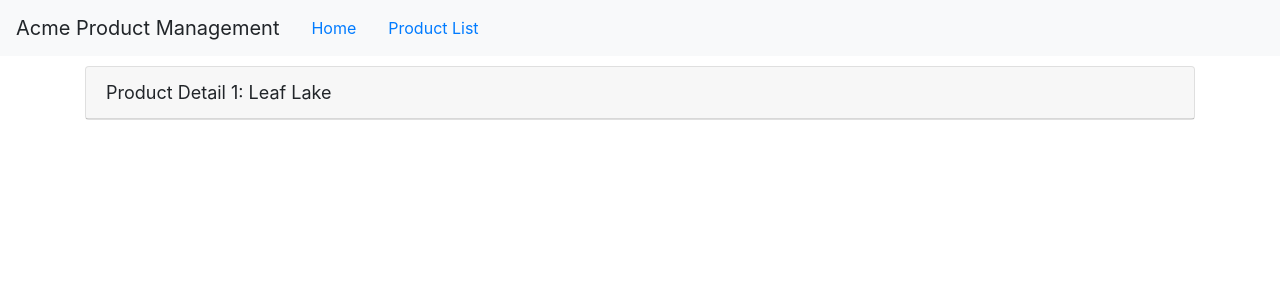
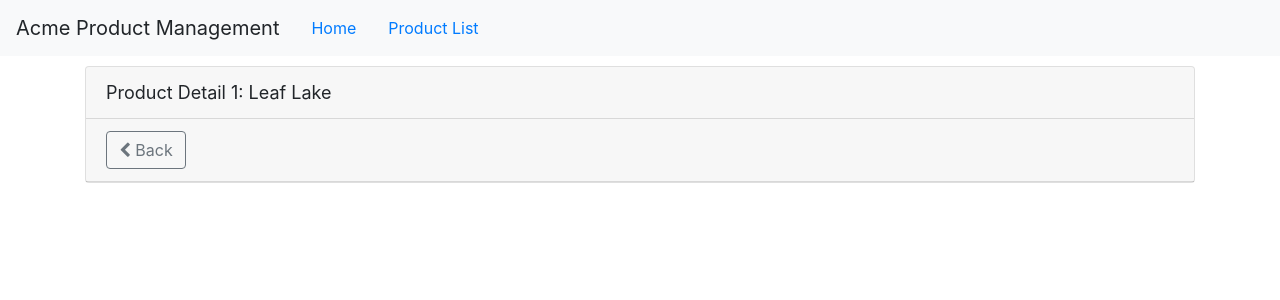
Before and after one commit to Osajulian/APM, an Angular app: page /products/1 in a window 1280 px wide. Shown: the top 300 px of the page. Built offline with nearby package versions, Linux system fonts and the light colour scheme.

Commit message:
Activating a Route with Code

```diff
--- a/src/app/products/product-detail.component.html
+++ b/src/app/products/product-detail.component.html
@@ -1,5 +1,13 @@
-<div class='card' *ngIf='product'>
+<div class='card'
+     *ngIf='product'>
   <div class='card-header'>
     {{pageTitle + ': ' + product.productName}}
   </div>
+  <div class='card-header'>
+    <button class='btn btn-outline-secondary'
+            (click)='onBack()'
+            style='width:80px'>
+      <i class='fa fa-chevron-left'></i> Back
+    </button>
+  </div>
 </div>
--- a/src/app/products/product-detail.component.ts
+++ b/src/app/products/product-detail.component.ts
@@ -1,5 +1,5 @@
 import { Component, OnInit } from '@angular/core';
-import { ActivatedRoute } from '@angular/router';
+import { ActivatedRoute, Router } from '@angular/router';
 import { IProduct } from './product';
 
 @Component({
@@ -11,7 +11,9 @@
   product: IProduct;
 
 
-  constructor(private route: ActivatedRoute) { }
+  constructor(
+    private route: ActivatedRoute,
+    private router: Router) { }
 
   ngOnInit() {
     const id = +this.route.snapshot.paramMap.get('id');
@@ -31,4 +33,8 @@
     };
   }
 
+  onBack(): void {
+    this.router.navigate(['/products']);
+  }
+
 }
```
